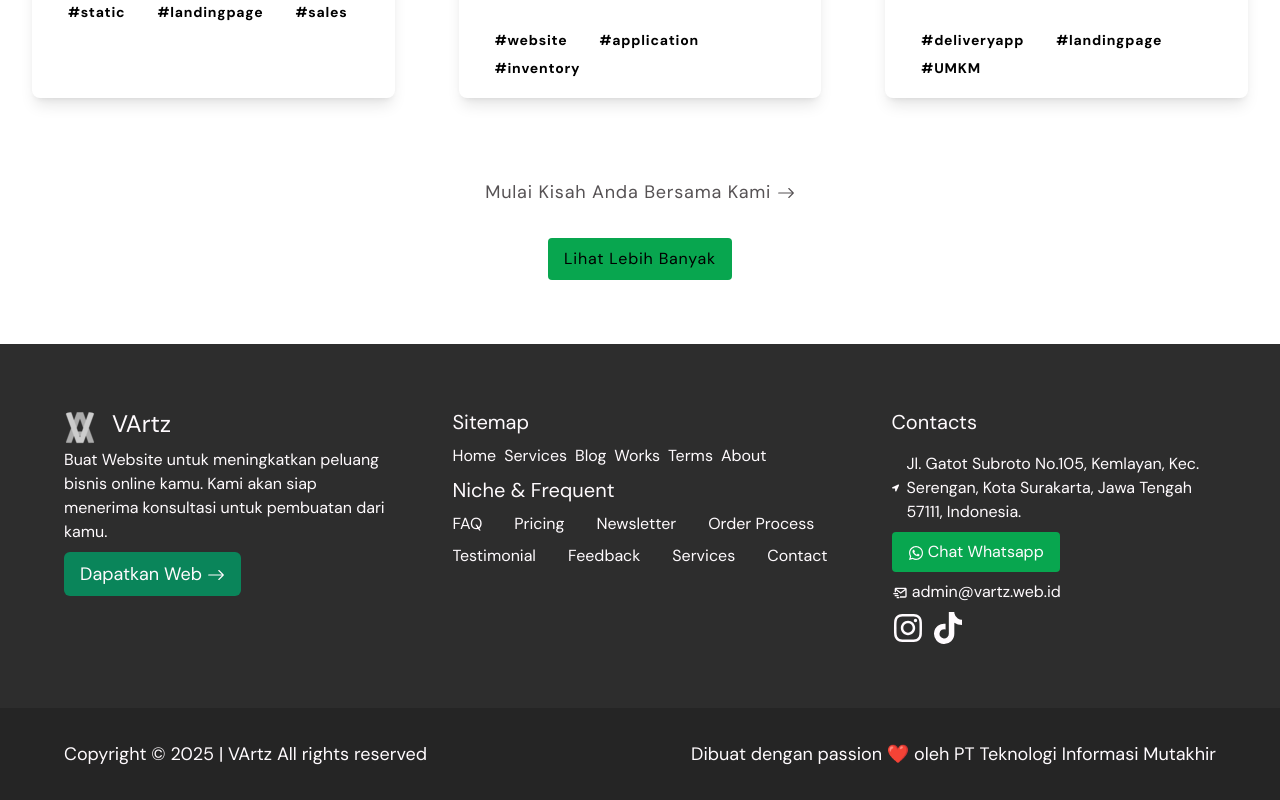
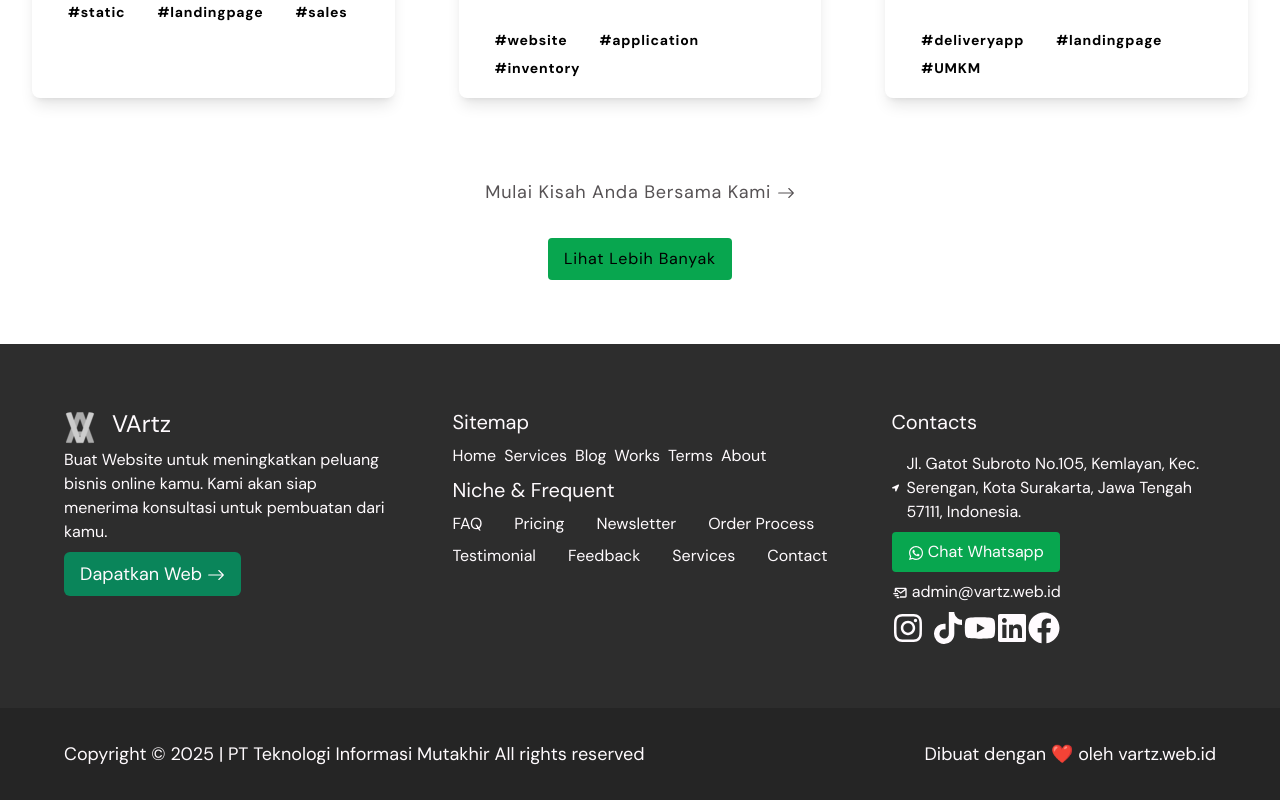
Before and after one commit to VArtzy/VArtz, a Next.js app: page /work in a window 1280 px wide. Shown: the part 1315-2115 px from the top of the page. Built offline with nearby package versions, Linux system fonts and the light colour scheme.

Commit message:
fix cntn

```diff
--- a/components/Foo.tsx
+++ b/components/Foo.tsx
@@ -3,7 +3,7 @@ import Link from "next/link"
 import React from "react"
 import { BiMailSend } from "react-icons/bi"
 import { BsArrowRight } from "react-icons/bs"
-import { FaLocationArrow, FaWhatsapp, FaInstagram, FaTiktok } from "react-icons/fa"
+import { FaLocationArrow, FaWhatsapp, FaInstagram, FaTiktok, FaYoutube, FaFacebook, FaLinkedin } from "react-icons/fa"
 
 const Foo: React.FC = () => {
     return (
@@ -184,16 +184,24 @@ const Foo: React.FC = () => {
                     <a href="https://tiktok.com/@vartz.web" aria-label="tiktok">
                         <FaTiktok className="inline" size={32} />
                     </a>
+                    <a href="https://youtube.com/@vartzweb" aria-label="youtube">
+                        <FaYoutube className="inline" size={32} />
+                    </a>
+                    <a href="https://linkedin.com/company/vartz" aria-label="linkedin">
+                        <FaLinkedin className="inline" size={32} />
+                    </a>
+                    <a href="https://web.facebook.com/profile.php?id=61576941020456" aria-label="facebook">
+                        <FaFacebook className="inline" size={32} />
+                    </a>
                 </div>
             </div>
             <div className="bg-[#252525] w-full flex flex-wrap gap-2 justify-between px-16 py-8">
                 <p className="text-lg">
-                    Copyright © 2025 | <Link href="/">VArtz</Link> All rights
+                    Copyright © 2025 | PT Teknologi Informasi Mutakhir All rights
                     reserved
                 </p>
                 <p className="text-lg">
-                    Dibuat dengan passion <span className="text-red-600">❤️</span> oleh{" "}
-                    PT Teknologi Informasi Mutakhir
+                    Dibuat dengan <span className="text-red-600">❤️</span> oleh vartz.web.id
                 </p>
             </div>
         </footer>
```
